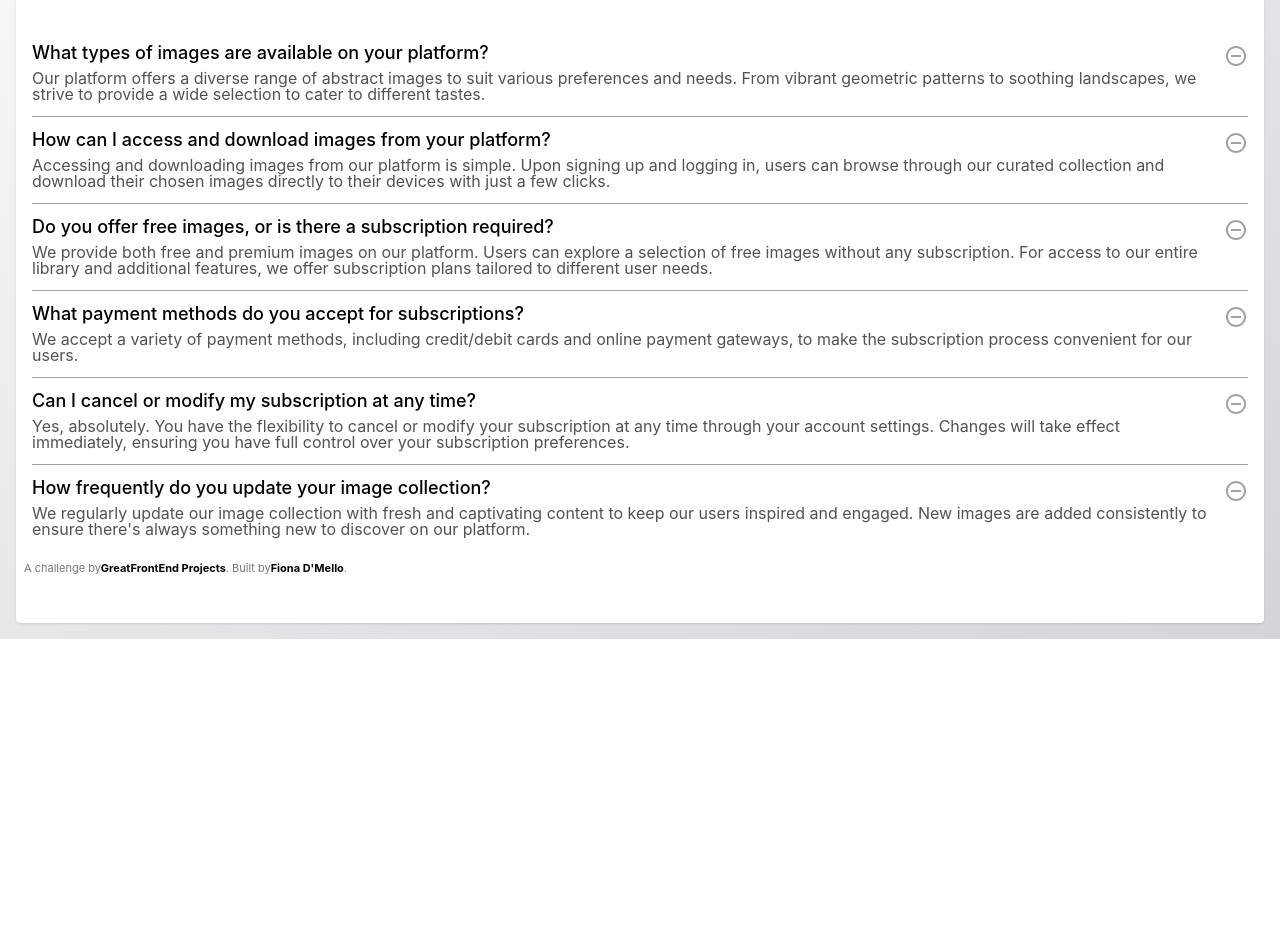
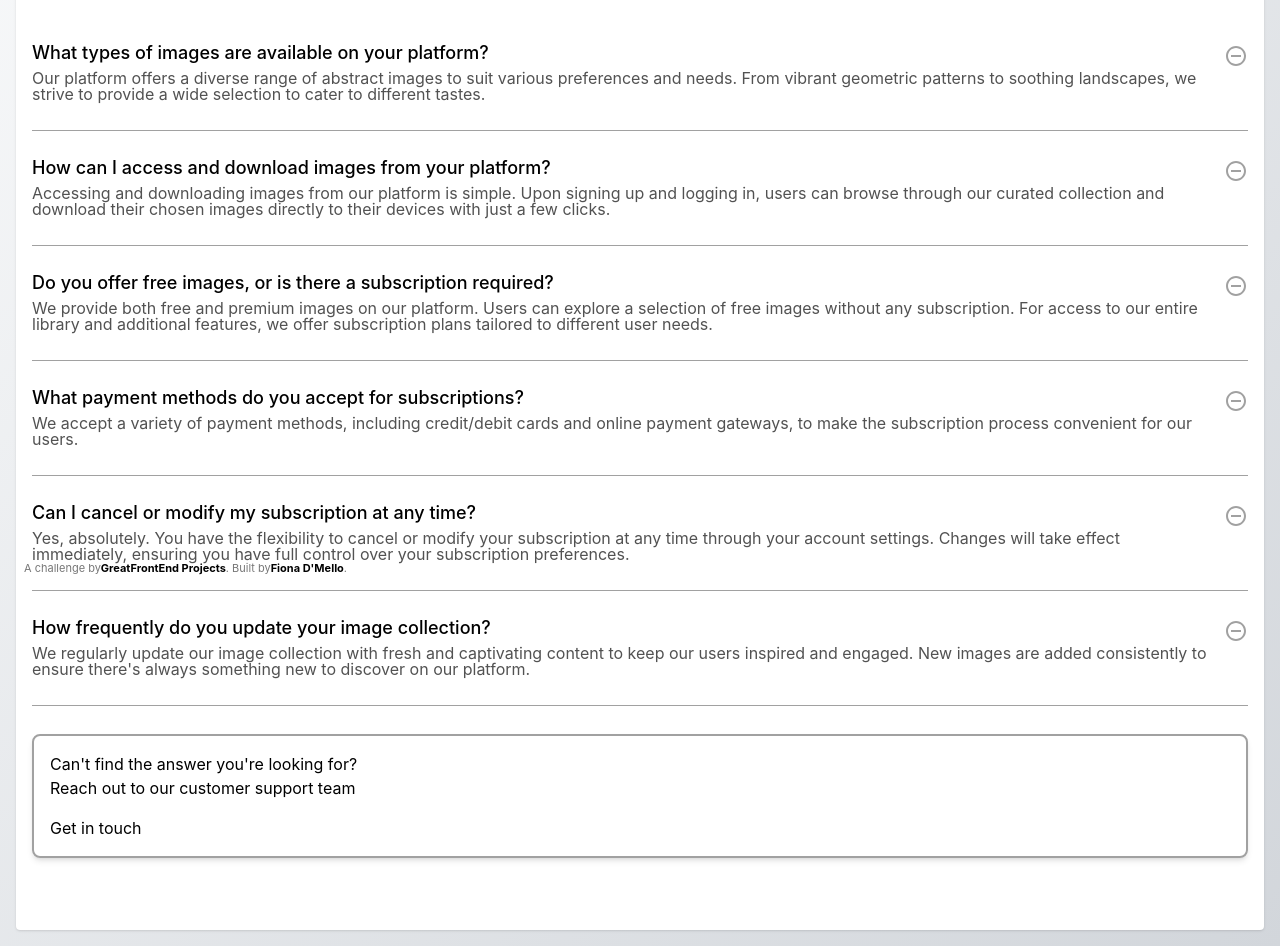
Before and after one commit to FionaDmello/faq-section, a React (Vite) app: page / in a window 1280 px wide. Shown: the part 200-1146 px from the top of the page. Before the commit the page ends 839 px from the top, so only its background shows below. Built offline with nearby package versions, Linux system fonts and the light colour scheme.

Commit message:
solving for the nth child issue with the divider, added card content

```diff
--- a/src/App.tsx
+++ b/src/App.tsx
@@ -14,12 +14,12 @@ function App() {
             <p className="text-lg/4.5 md:text-xl/4 text-neutral-600">Get all your questions answered</p>
           </div>
 
-          <div className="space-y-3.5 divide-y divide-neutral-400">
+          <div className="space-y-7 divide-y divide-neutral-400 nth-5:border-0">
             {
               ACCORDION_CONTENT.map(accordion => {
                 return (
-                  <React.Fragment key={accordion.title}>
-                    <div className="flex gap-x-4 pb-3.5">
+                  <React.Fragment key={accordion.title} >
+                    <div className="flex gap-x-4 pb-7 ">
                       <div className="space-y-2">
                         <p className="text-lg/4.5 font-medium">{accordion.title}</p>
                         <p className="text-base/4 text-neutral-600 text-left">
@@ -34,6 +34,13 @@ function App() {
                 )
               })
             }
+            <div className="border-2 border-neutral-400 shadow-md rounded-lg p-4 space-y-4">
+              <div>
+                <h1>Can't find the answer you're looking for?</h1>
+                <p>Reach out to our <a>customer support</a> team</p>
+              </div>
+              <button>Get in touch</button>
+            </div>
           </div>
         </div>
       </div>
```
